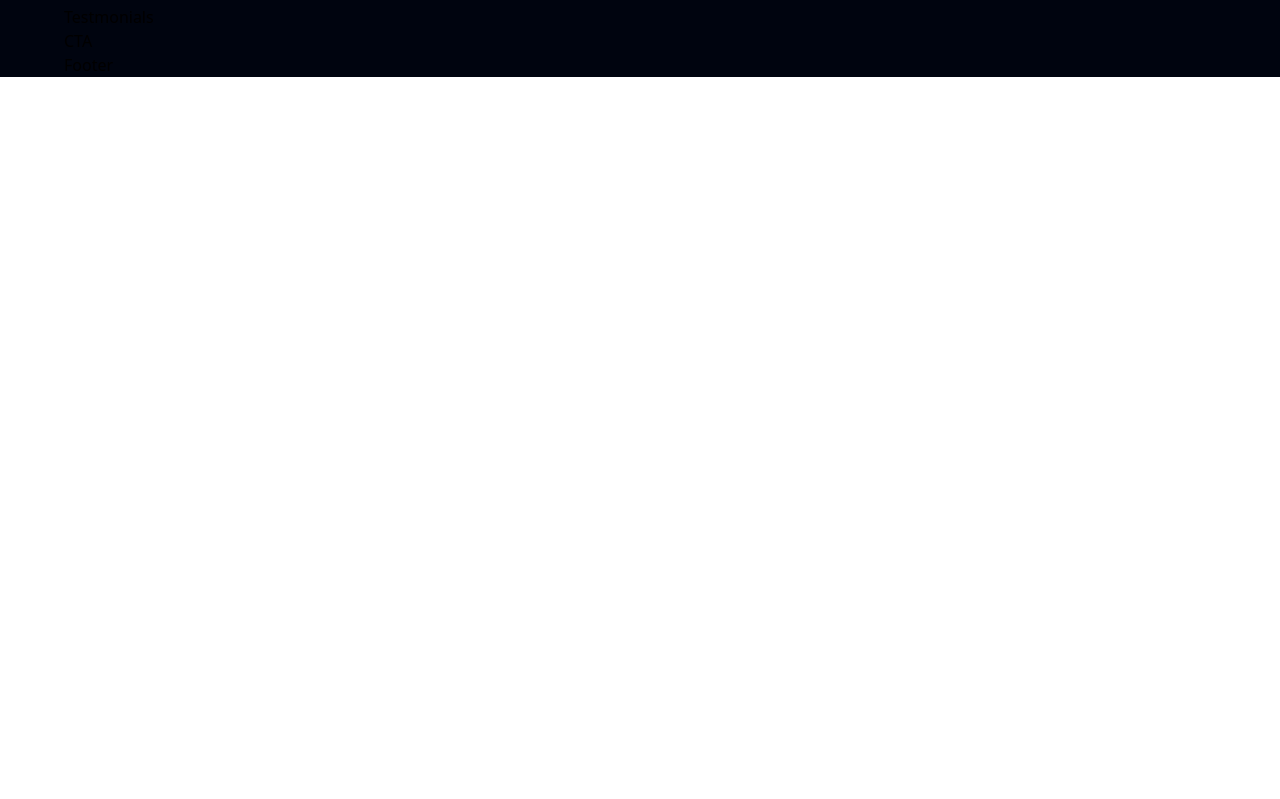
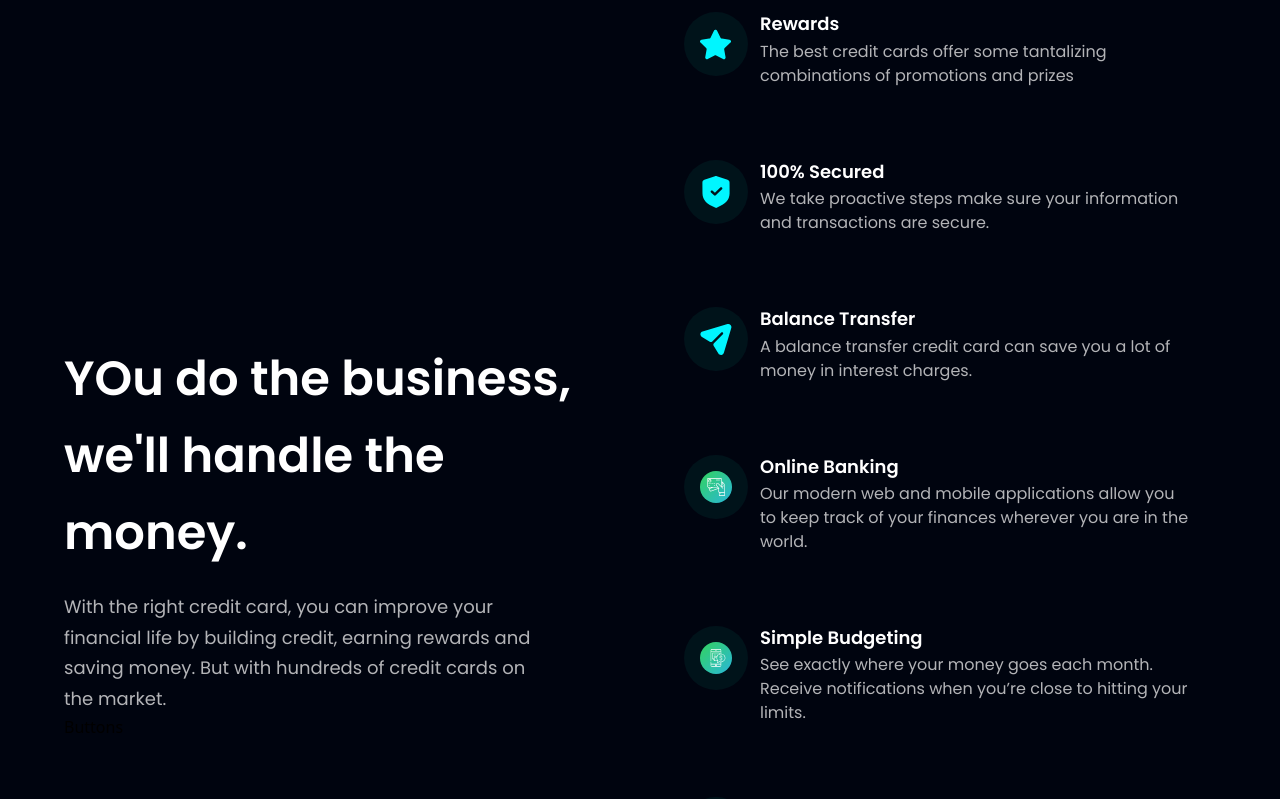
Before and after one commit to tedkelvin19/Banker-App, a React (Vite) app: page / in a window 1280 px wide. Shown: the part 1021-1820 px from the top of the page. Before the commit the page ends 1098 px from the top, so only its background shows below. Built offline with nearby package versions, Linux system fonts and the light colour scheme.

Commit message:
Added features content

```diff
--- a/src/components/Business.jsx
+++ b/src/components/Business.jsx
@@ -1,9 +1,41 @@
 import React from 'react'
+import styles, {layout} from "../style"
+import {features} from "../Constants"
+import Buttons from './Buttons'
 
-const Business = () => {
-  return (
-    <div>Business</div>
+const FeatureCard = ({ icon, title, content, index }) => (
+  <div className={`flex flex-row p-6 rounded-[20px] ${index !== features.length - 1 ? "mb-6" : "mb-0"} feature-card`}>
+    <div className={`w-[64px] h-[64px] rounded-full ${styles.flexCenter} bg-dimBlue`}>
+      <img src={icon} alt="star" className="w-[50%] h-[50%] object-contain" />
+    </div>
+    <div className="flex-1 flex flex-col ml-3">
+      <h4 className="font-poppins font-semibold text-white text-[18px] leading-[23.4px] mb-1">
+        {title}
+      </h4>
+      <p className="font-poppins font-normal text-dimWhite text-[16px] leading-[24px]">
+        {content}
+      </p>
+    </div>
+  </div>
+);
+
+const Business = () => (
+    <section id='features' className={layout.section}>
+      <div className={layout.sectionInfo}>
+        <h2 className={styles.heading2}>YOu do the business, <br className='sm:block hidden' /> we'll handle the money.</h2>
+        <p className={`${styles.paragraph} max-w-[470px] mt-5`}>
+        With the right credit card, you can improve your financial life by
+        building credit, earning rewards and saving money. But with hundreds
+        of credit cards on the market.
+      </p>
+      <Buttons styles={`mt-10`} />
+      </div>
+      <div className={`${layout.sectionImg} flex-col`}>
+      {features.map((feature, index) => (
+        <FeatureCard key={feature.id} {...feature} index={index} />
+      ))}
+    </div>
+    </section>
   )
-}
 
 export default Business
--- a/src/components/Main.jsx
+++ b/src/components/Main.jsx
@@ -25,7 +25,7 @@
         <h1 className='font-poppins font-semibold ss:text-[72px] text-[52px] text-white ss:leading-[100px] leading-[75px]'>Digital Banking.</h1>
         <p className={`${styles.paragraph} max-w-[470px] mt-5`}>Take your financial life online. Your Easybank account will be a one-stop-shop for spending, saving, budgeting, investing, and much more.</p>
       </div>
-      <div>
+      <div className={`flex-1 flex ${styles.flexCenter} md:my-0 my-10 relative`}>
         <img src={robot} className='w-[180%] h-[100%] relative z-[5]'/>
       </div>
     </section>
```
